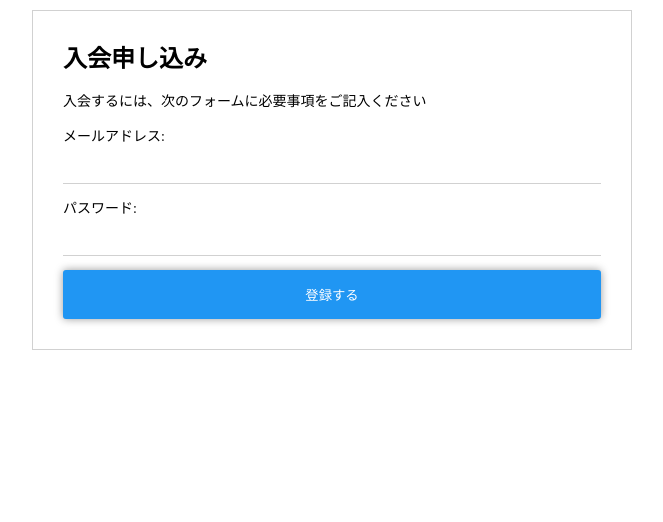
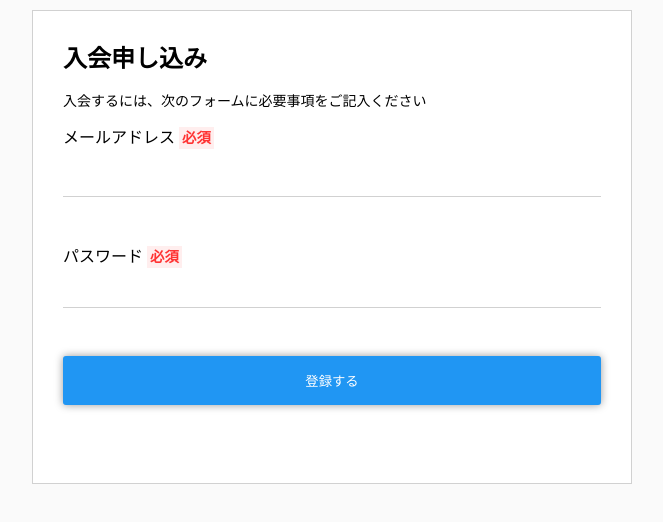
Before and after one commit to nanashd/udemy, a plain HTML site: page step3/index.html in a window 1280 px wide. Shown: the whole page, without its empty margins (308-971 px from the left). Drawn offline with Linux system fonts and the light colour scheme.

Commit message:
first commit

```diff
--- a/step3/css/style.css
+++ b/step3/css/style.css
@@ -32,3 +32,24 @@ button{
     border-radius: 3px;
     box-shadow: 0 0 8px rgba(0, 0, 0, .4);
 }
+
+.required{
+    color: #f33;
+    font-size: .9em;
+    padding: 3px;
+    background-color: #fee;
+    font-weight: bold;
+}
+
+body{
+    background-color: #fafafa;
+}
+
+.control{
+    margin-bottom: 3em;
+}
+
+label{
+    display: block;
+    margin-bottom: .5em;
+}
--- a/step3/index.html
+++ b/step3/index.html
@@ -11,11 +11,19 @@
 </head>
 <body>
     <div class="content">
-    <h1>入会申し込み</h1>
-    <p>入会するには、次のフォームに必要事項をご記入ください</p>
-    <p>メールアドレス: <input type="email" name="mymail"> </p>
-    <p>パスワード: <input type="password" name="password"> </p>
-    <button type="submit">登録する</button>
+        <h1>入会申し込み</h1>
+        <p>入会するには、次のフォームに必要事項をご記入ください</p>
+            <div class="control">
+                <label for="mymail">メールアドレス <span class="required">必須</span></label>
+                <input id="mymail" type="email" name="mymail">
+            </div>
+            <div class="control">
+                <label for="password"></label>パスワード <span class="required">必須</span> </label>
+                <input type="password" name="password">
+            </div>
+            <div class="control">
+                <button type="submit">登録する</button>
+            </div>
     </div>
 </body>
 </html>
```
